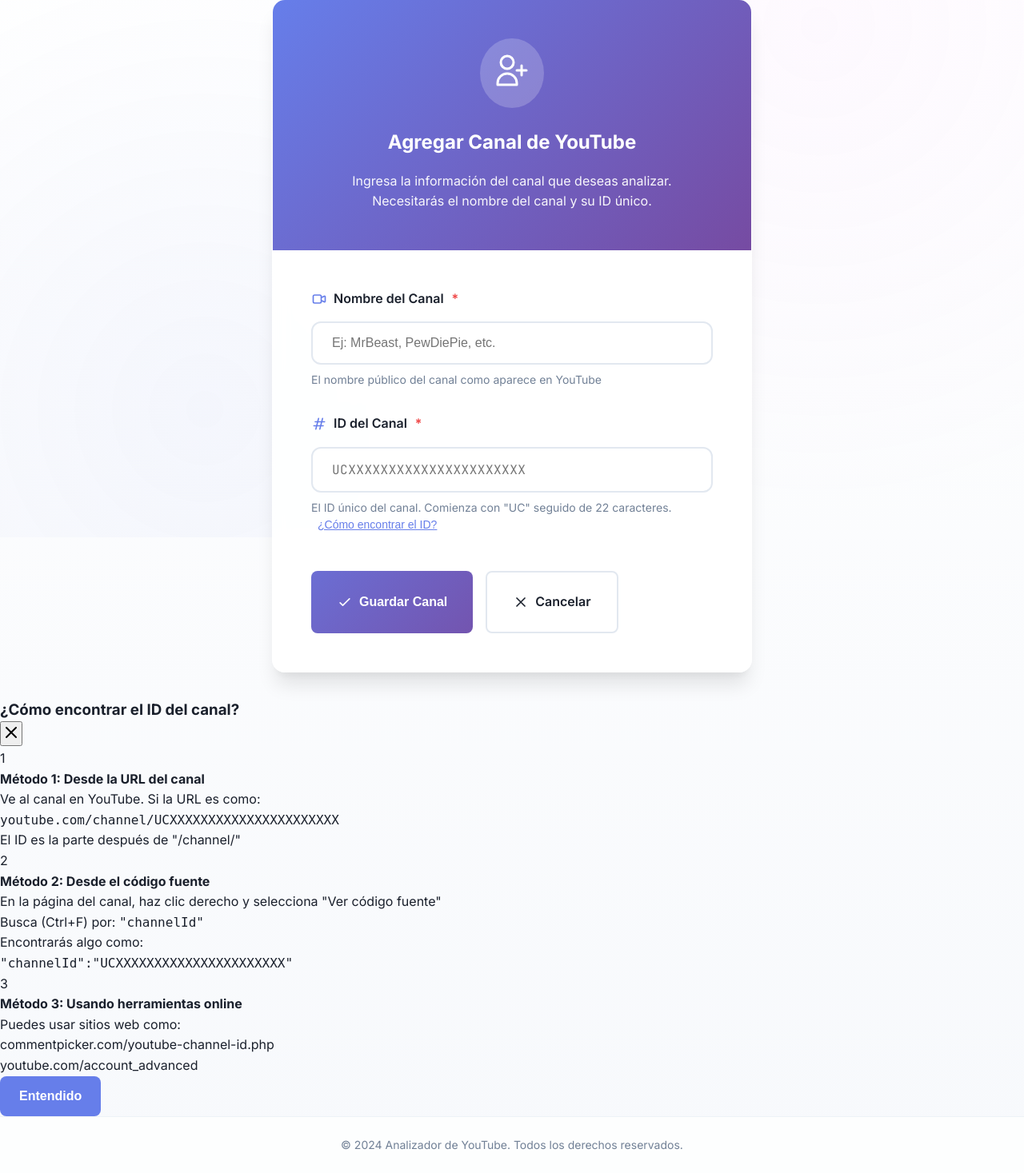
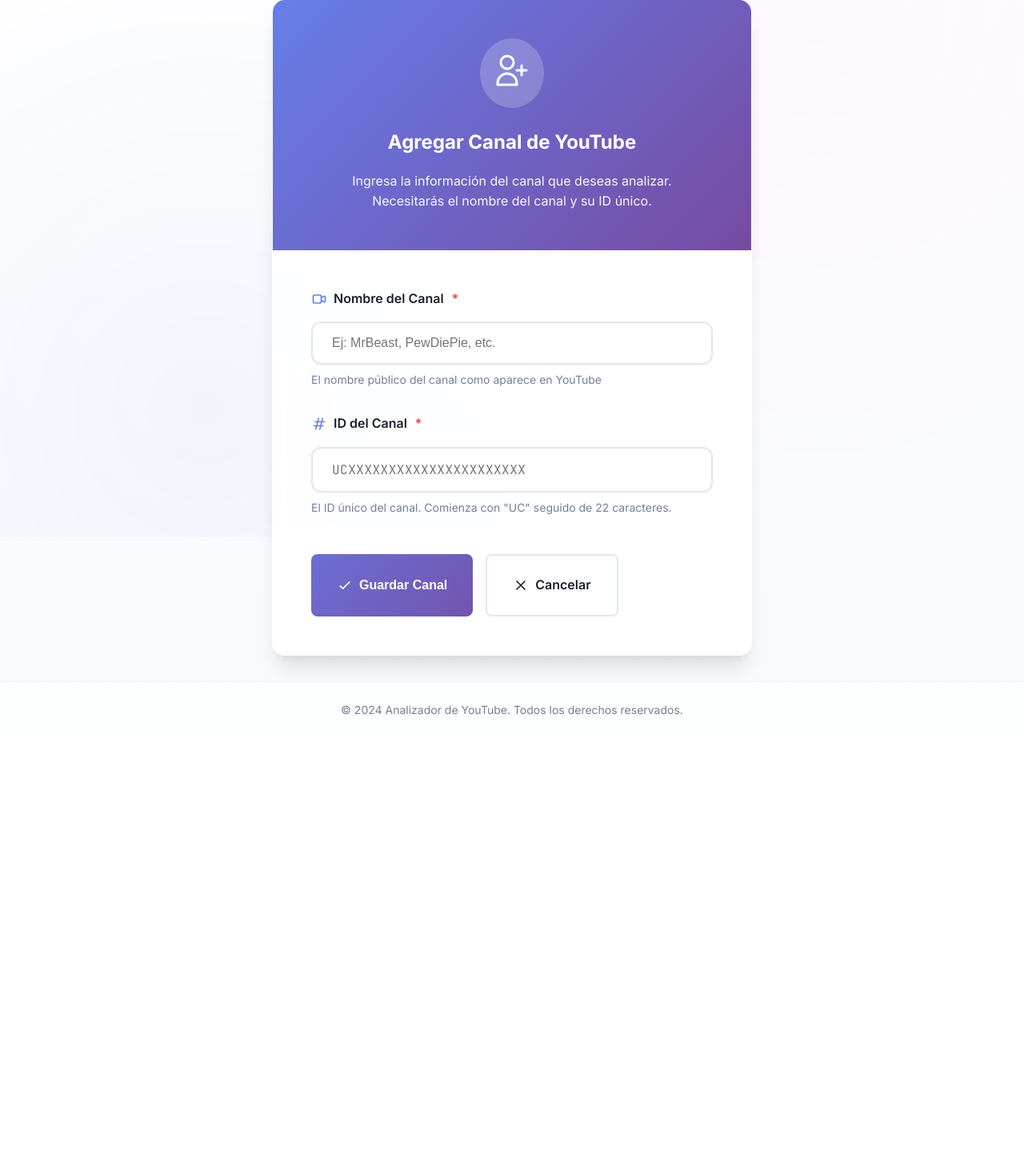
Before and after one commit to infoclusiv/bot-analizador-telegram, a Flask app: page /add in a window 1280 px wide. Shown: the part 128-1595 px from the top of the page at 80% size. After the commit the page ends 1022 px from the top, so only its background shows below. Run offline with Flask 3, Linux system fonts and the light colour scheme.

Commit message:
Arreglar add channel style y enlace a home en el logo

```diff
--- a/static/style.css
+++ b/static/style.css
@@ -1578,7 +1578,7 @@
 }
 
 /* ========================================
-   ESTILOS DEL FORMULARIO DE AÑADIR CANAL (CORREGIDO)
+   ESTILOS DEL FORMULARIO DE AÑADIR CANAL (SIN MODAL)
    ======================================== */
 
 /* Contenedor principal centrado */
@@ -1636,10 +1636,9 @@
   padding: var(--spacing-xl);
 }
 
-/* Grupos de formulario - CORREGIDO: Sin animación inicial */
+/* Grupos de formulario */
 .form-group {
   margin-bottom: var(--spacing-lg);
-  /* Removida la opacidad 0 y animación que ocultaba los campos */
 }
 
 /* Labels */
@@ -1667,7 +1666,7 @@
   position: relative;
 }
 
-/* Inputs - ASEGURAR VISIBILIDAD */
+/* Inputs */
 .form-input {
   width: 100%;
   padding: var(--spacing-sm) var(--spacing-md);
@@ -1677,7 +1676,6 @@
   background: var(--color-surface);
   transition: var(--transition);
   color: var(--color-text-primary);
-  /* Asegurar que los inputs sean visibles y utilizables */
   opacity: 1;
   visibility: visible;
   pointer-events: auto;
@@ -1710,22 +1708,6 @@
   font-size: var(--font-size-sm);
   color: var(--color-text-muted);
   line-height: 1.5;
-}
-
-.form-helper__link {
-  color: var(--color-primary);
-  background: none;
-  border: none;
-  cursor: pointer;
-  text-decoration: underline;
-  font-size: inherit;
-  padding: 0;
-  margin-left: var(--spacing-xs);
-  transition: var(--transition);
-}
-
-.form-helper__link:hover {
-  color: var(--color-primary-dark);
 }
 
 /* Vista previa del canal */
@@ -1810,7 +1792,14 @@
   font-size: var(--font-size-base);
 }
 
-/* El resto del CSS del modal y responsive se mantiene igual... */
+/* Variantes del toast */
+.toast--error {
+  background: var(--color-danger);
+}
+
+.toast--info {
+  background: var(--color-primary);
+}
 
 /* ========================================
    RESPONSIVE PARA FORMULARIO
@@ -1840,27 +1829,4 @@
   .form-actions .btn {
     width: 100%;
   }
-
-  .suggested-channels__grid {
-    grid-template-columns: 1fr;
-  }
-
-  .modal__content {
-    width: 95%;
-    max-height: 95vh;
-  }
-
-  .help-step {
-    flex-direction: column;
-  }
-}
-
-/* Animación de entrada */
-.fade-in {
-  animation: fadeIn 0.5s ease;
-}
-
-@keyframes fadeIn {
-  from { opacity: 0; }
-  to { opacity: 1; }
-}
+}
--- a/templates/add_channel.html
+++ b/templates/add_channel.html
@@ -14,6 +14,7 @@
     <!-- Header Principal -->
     <header class="header">
         <div class="header__container">
+            <a href="{{ url_for('index') }}" style="text-decoration: none; color: inherit;">
                 <div class="header__brand">
                     <svg class="header__logo" width="32" height="32" viewBox="0 0 24 24" fill="none">
                         <path d="M23 7l-7 5 7 5V7z" stroke="currentColor" stroke-width="2" stroke-linecap="round" stroke-linejoin="round"/>
@@ -21,6 +22,7 @@
                     </svg>
                     <h1 class="header__title">Añadir Nuevo Canal</h1>
                 </div>
+            </a>
             <nav class="header__nav" id="mobile-nav">
                 <a href="{{ url_for('index') }}" class="btn btn--secondary">
                     <svg class="btn__icon" width="20" height="20" viewBox="0 0 24 24" fill="none">
@@ -108,9 +110,6 @@
                     </div>
                     <p class="form-helper">
                         El ID único del canal. Comienza con "UC" seguido de 22 caracteres.
-                        <button type="button" class="form-helper__link" onclick="showHelpModal()">
-                            ¿Cómo encontrar el ID?
-                        </button>
                     </p>
                 </div>
 
@@ -152,58 +151,6 @@
             </form>
         </div>
     </main>
-
-    <!-- Modal de ayuda -->
-    <div class="modal" id="help-modal">
-        <div class="modal__backdrop" onclick="closeHelpModal()"></div>
-        <div class="modal__content">
-            <div class="modal__header">
-                <h3 class="modal__title">¿Cómo encontrar el ID del canal?</h3>
-                <button class="modal__close" onclick="closeHelpModal()">
-                    <svg width="24" height="24" viewBox="0 0 24 24" fill="none">
-                        <path d="M6 18L18 6M6 6l12 12" stroke="currentColor" stroke-width="2" stroke-linecap="round"/>
-                    </svg>
-                </button>
-            </div>
-            <div class="modal__body">
-                <div class="help-steps">
-                    <div class="help-step">
-                        <span class="help-step__number">1</span>
-                        <div class="help-step__content">
-                            <h4>Método 1: Desde la URL del canal</h4>
-                            <p>Ve al canal en YouTube. Si la URL es como:</p>
-                            <code class="help-code">youtube.com/channel/UCXXXXXXXXXXXXXXXXXXXXXX</code>
-                            <p>El ID es la parte después de "/channel/"</p>
-                        </div>
-                    </div>
-                    <div class="help-step">
-                        <span class="help-step__number">2</span>
-                        <div class="help-step__content">
-                            <h4>Método 2: Desde el código fuente</h4>
-                            <p>En la página del canal, haz clic derecho y selecciona "Ver código fuente"</p>
-                            <p>Busca (Ctrl+F) por: <code>"channelId"</code></p>
-                            <p>Encontrarás algo como:</p>
-                            <code class="help-code">"channelId":"UCXXXXXXXXXXXXXXXXXXXXXX"</code>
-                        </div>
-                    </div>
-                    <div class="help-step">
-                        <span class="help-step__number">3</span>
-                        <div class="help-step__content">
-                            <h4>Método 3: Usando herramientas online</h4>
-                            <p>Puedes usar sitios web como:</p>
-                            <ul>
-                                <li>commentpicker.com/youtube-channel-id.php</li>
-                                <li>youtube.com/account_advanced</li>
-                            </ul>
-                        </div>
-                    </div>
-                </div>
-            </div>
-            <div class="modal__footer">
-                <button class="btn btn--primary" onclick="closeHelpModal()">Entendido</button>
-            </div>
-        </div>
-    </div>
 
     <!-- Toast notification -->
     <div class="toast" id="toast">
@@ -284,17 +231,6 @@
             }
         });
 
-        // Modal de ayuda
-        function showHelpModal() {
-            document.getElementById('help-modal').classList.add('modal--visible');
-            document.body.style.overflow = 'hidden';
-        }
-
-        function closeHelpModal() {
-            document.getElementById('help-modal').classList.remove('modal--visible');
-            document.body.style.overflow = '';
-        }
-
         // Toast notifications
         function showToast(message, type = 'success') {
             const toast = document.getElementById('toast');
```
Lines whose indentation alone changed are shown as unchanged.
